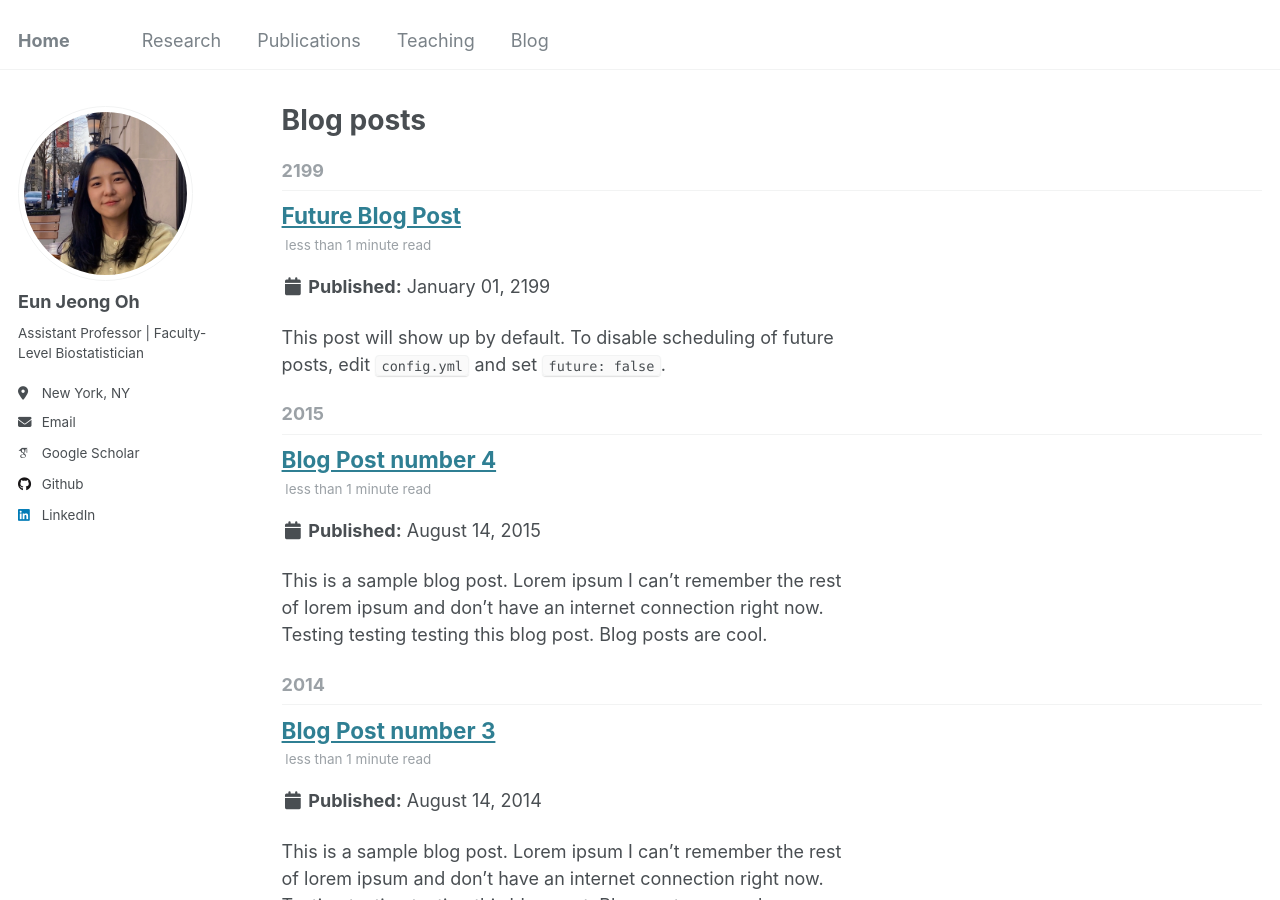
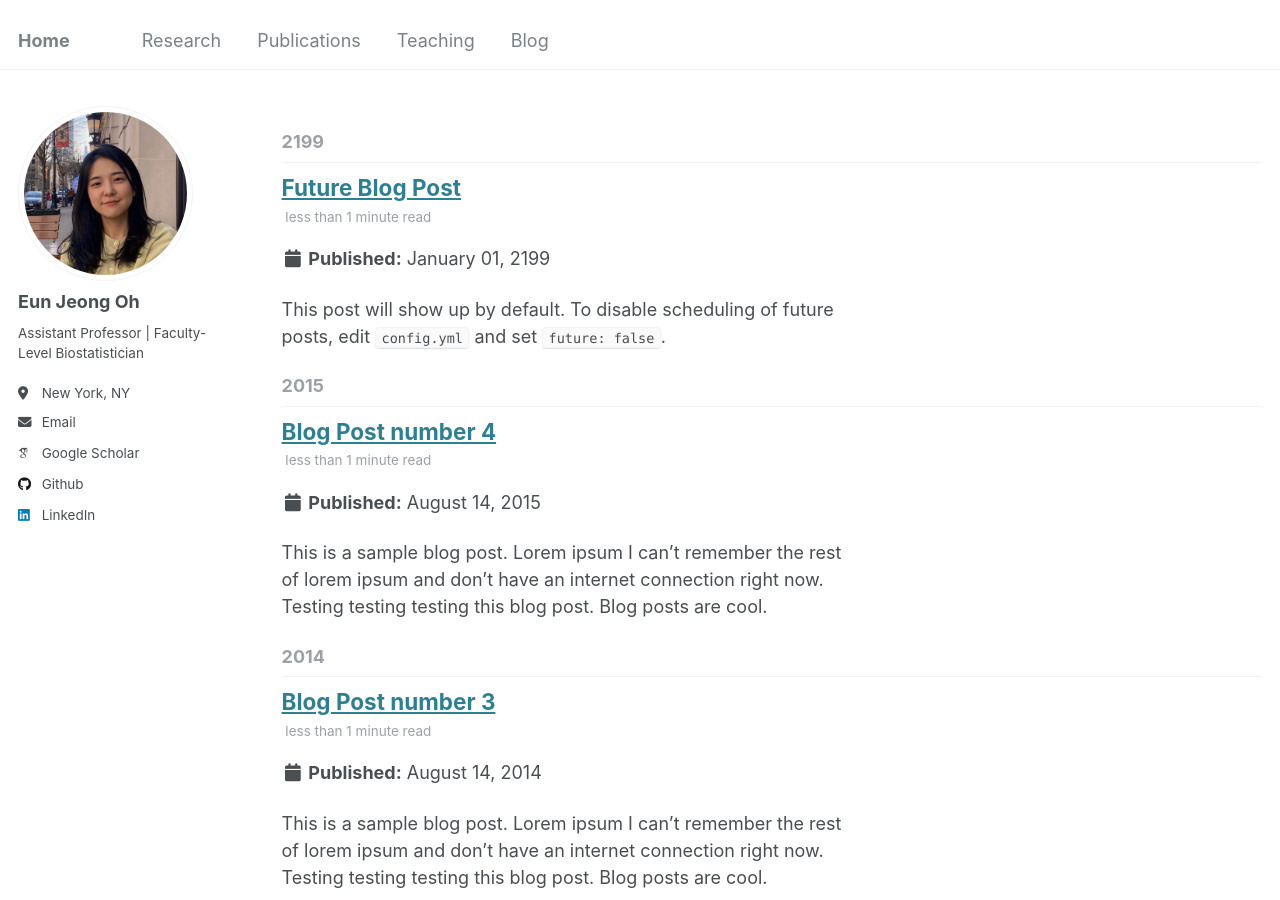
Before and after one commit to oheunj/oheunj.github.io, a Jekyll site: the page built from _pages/year-archive.html, in a window 1280 px wide and 900 px high. Built offline with Jekyll 4.4.1, drawn with Linux system fonts in a browser that asks for light colours; some web fonts are replaced.

Commit message:
Update year-archive.html

```diff
--- a/_pages/year-archive.html
+++ b/_pages/year-archive.html
@@ -1,7 +1,7 @@
 ---
 layout: archive
 permalink: /year-archive/
-title: "Blog posts"
+title: #"Blog posts"
 author_profile: true
 redirect_from:
   - /wordpress/blog-posts/
```
